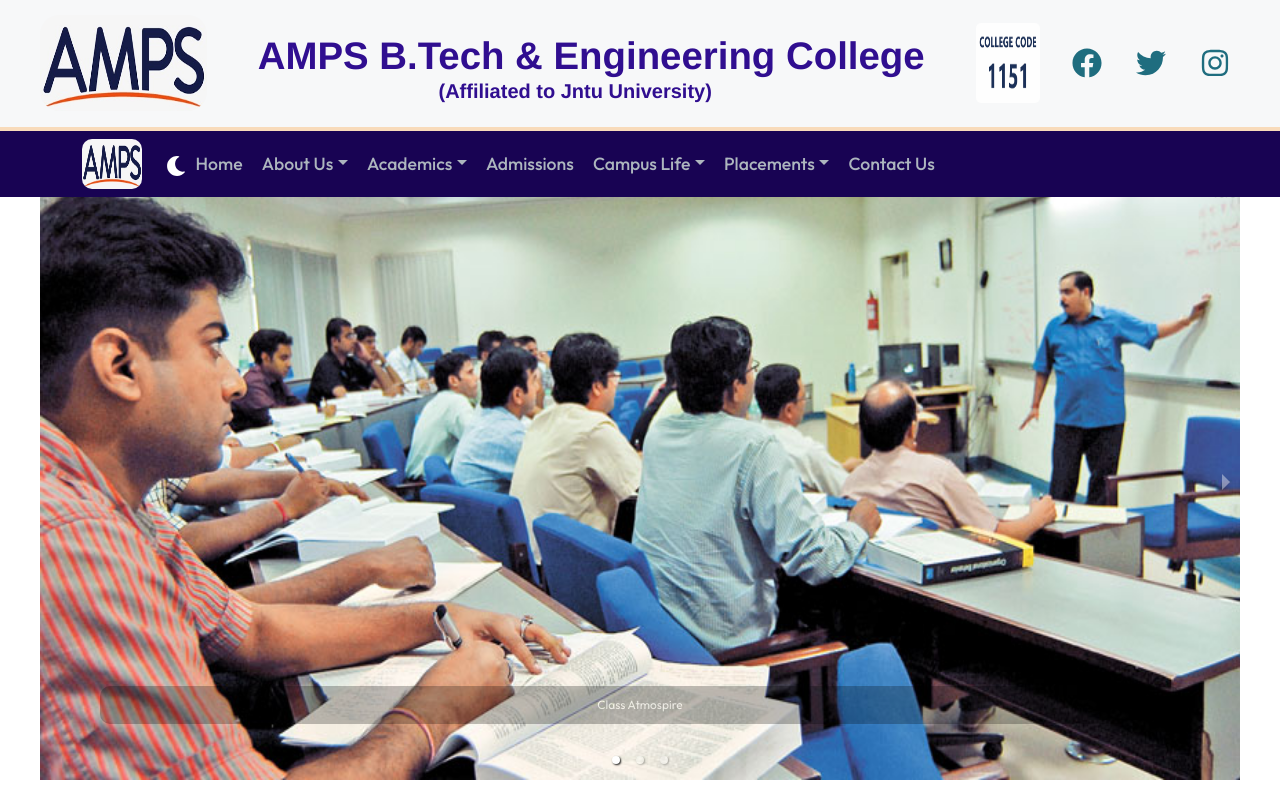
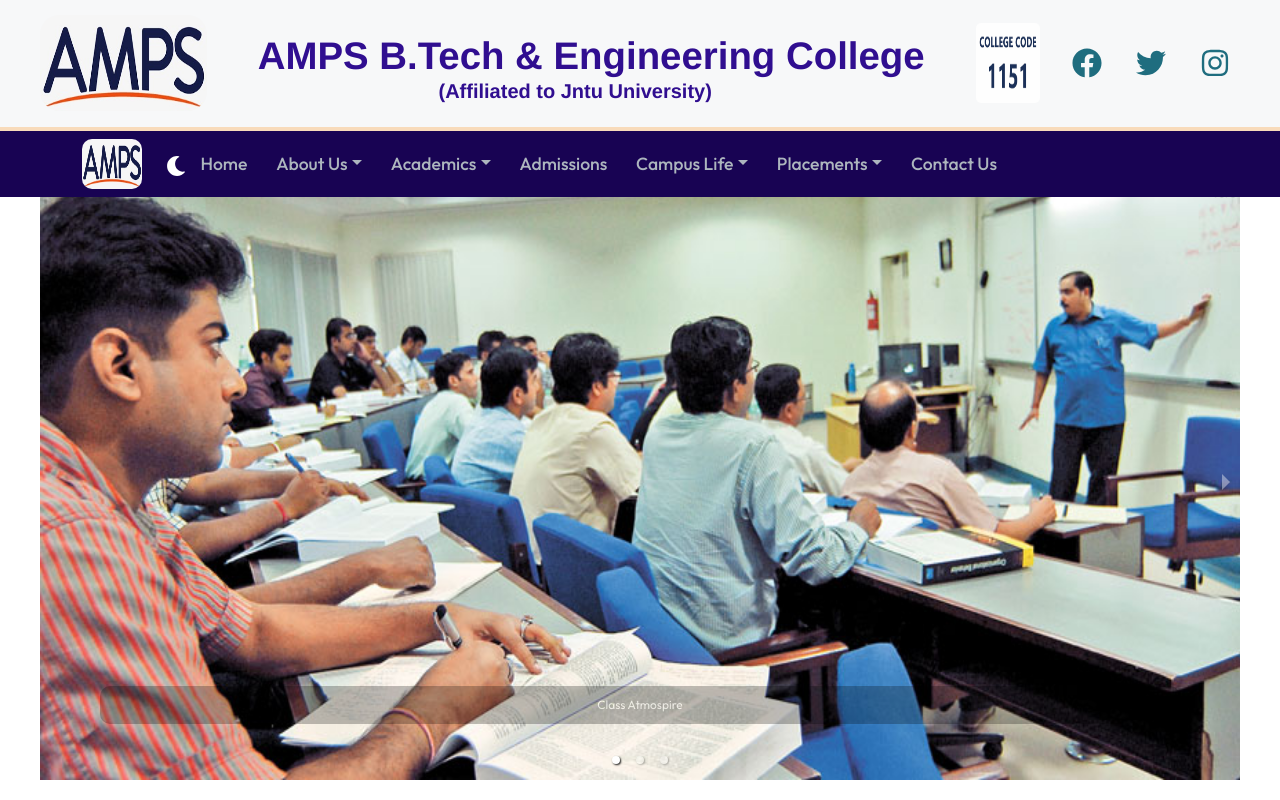
Before and after one commit to parusharam1425/amps_College_Web, a React (Create React App) app: page / in a window 1280 px wide. Shown: the top 800 px of the page. Built offline with nearby package versions, Linux system fonts and the light colour scheme.

Commit message:
Completed

```diff
--- a/src/components/Navbar.css
+++ b/src/components/Navbar.css
@@ -16,6 +16,9 @@
 
     background-color:  rgb(24, 3, 83);
 }
+.b:hover{
+    background-color: rgb(22, 4, 73);
+}
 .logo{
     width: 60px;
     height: 50px;
@@ -30,14 +33,8 @@
     background-color: rgba(0,0,0,0.85);
     transition: 0.05s;
 }
-
-.nav-menu{
-    display: flex;
-
-}
-
 .nav-menu li{
-    padding:0 0.6rem;
+    padding:0 0.9rem;
 }
 
 .nav-menu li a{
@@ -70,17 +67,25 @@
 
     }
 
-
     .nav-menu li a{
         font-size: 1rem;
+
     }
     .humburger{
         display: initial;
         cursor: pointer;
     }
+    .night{
+        display: initial;
+    }
+    .b{
+        display: flex;
+        flex-direction: row;
+        justify-content: space-between;
+        align-items: center;
+    }
 }
 
 .night{
-
     cursor: pointer;
 }
```
